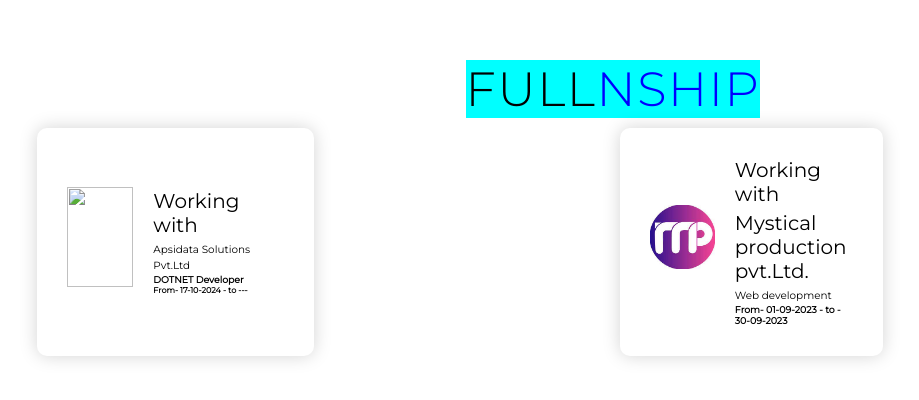
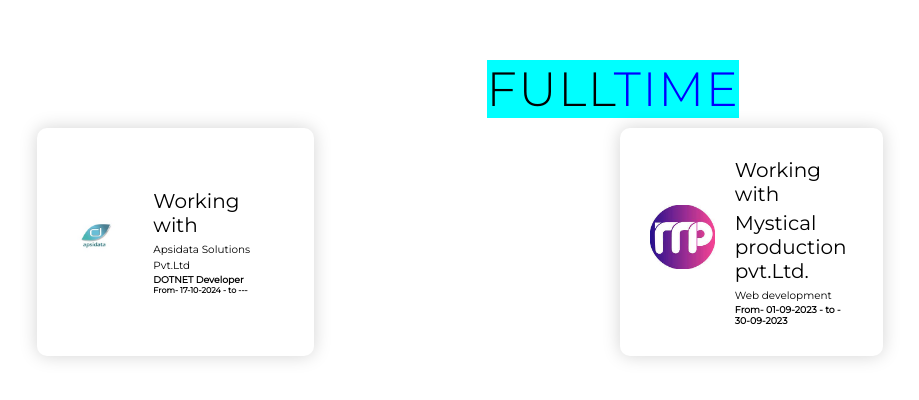
Before and after one commit to Ambrishsri/portfolio, a plain HTML site: page index.html in a window 1280 px wide. Shown: the part 4715-5115 px from the top of the page, without its empty margins (27-946 px from the left). Drawn offline with Linux system fonts and the light colour scheme.

Commit message:
Update index.html

```diff
--- a/index.html
+++ b/index.html
@@ -199,11 +199,11 @@
    <section id="contact">
     <div class="contact container">
       <div>
-        <h1 class="section-title">FULL<span>NSHIP</span></h1>
+        <h1 class="section-title">FULL<span>TIME</span></h1>
       </div>
        <div class="contact-items">
         <div class="contact-item">
-          <div class="icon"><img src="" ></div>
+          <div class="icon"><img src="APSIDATA.jpeg" ></div>
           <div class="contact-info">
             <h1>Working with</h1>
             <h2>Apsidata Solutions Pvt.Ltd</h2>
```
